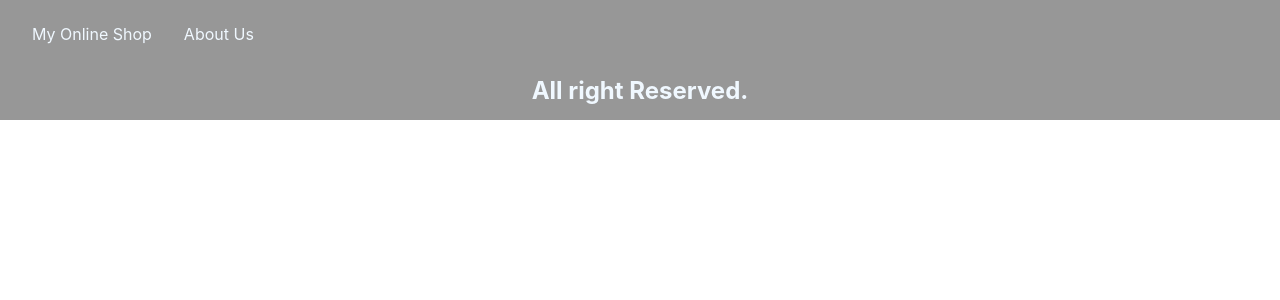
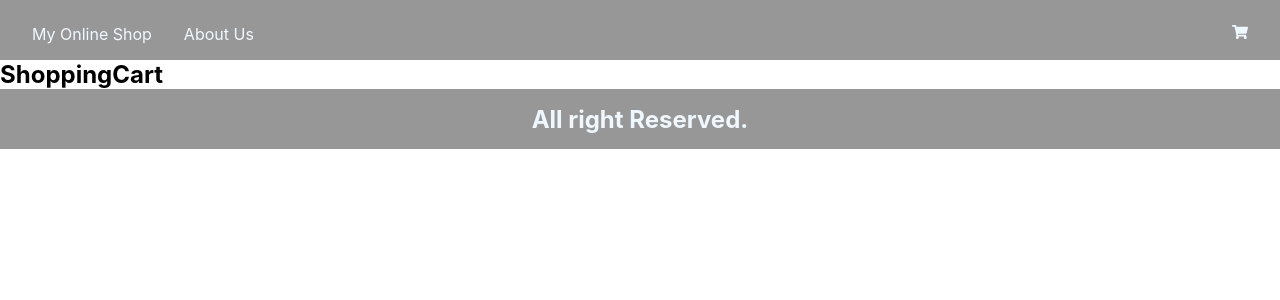
Before and after one commit to meysam1996/react-shop-project, a React (Create React App) app: page /shopping-cart in a window 1280 px wide. Shown: the top 300 px of the page. Built offline with nearby package versions, Linux system fonts and the light colour scheme; the HTML template or start-up script is replaced by a standard one.

Commit message:
create shopping cart component and install react-icons package and append shopping cart icon to navbar with its route.

```diff
--- a/package.json
+++ b/package.json
@@ -9,6 +9,7 @@
     "axios": "^1.7.2",
     "react": "^18.3.1",
     "react-dom": "^18.3.1",
+    "react-icons": "^5.2.1",
     "react-router-dom": "^6.23.1",
     "react-scripts": "5.0.1",
     "react-toastify": "^10.0.5",
--- a/src/App.js
+++ b/src/App.js
@@ -6,6 +6,7 @@ import { BrowserRouter, Routes, Route } from "react-router-dom";
 import "react-toastify/dist/ReactToastify.css";
 import Product from "./pages/Product";
 import About from "./pages/About";
+import ShoppingCart from "./pages/ShoppingCart";
 
 const App = () => {
   return (
@@ -17,6 +18,7 @@ const App = () => {
           <Route path="/" element={<Home />} />
           <Route path="/product/:id" element={<Product />} />
           <Route path="/about" element={<About />} />
+          <Route path="shopping-cart" element={<ShoppingCart />} />
         </Routes>
       </BrowserRouter>
       <Footer />
--- a/src/components/navbar/Navbar.jsx
+++ b/src/components/navbar/Navbar.jsx
@@ -1,6 +1,7 @@
 import React from 'react'
 import "./Navbar.css"
 import { Link } from 'react-router-dom'
+import { FaShoppingCart } from 'react-icons/fa'
 
 const Navbar = () => {
   return (
@@ -8,6 +9,7 @@ const Navbar = () => {
       <ul>
         <li><Link to="/">My Online Shop</Link></li>
         <li><Link to="/about">About Us</Link></li>
+        <li style={{marginLeft: "auto"}}><Link to="/shopping-cart"><FaShoppingCart /></Link></li>
       </ul>
     </div>
   )
--- /dev/null
+++ b/src/pages/ShoppingCart.jsx
@@ -0,0 +1,11 @@
+import React from 'react'
+
+const ShoppingCart = () => {
+  return (
+    <div>
+        <h2>ShoppingCart</h2>
+    </div>
+  )
+}
+
+export default ShoppingCart
```
Also changed, not shown: 1 other file (tests, documents, lock files or other folders).
